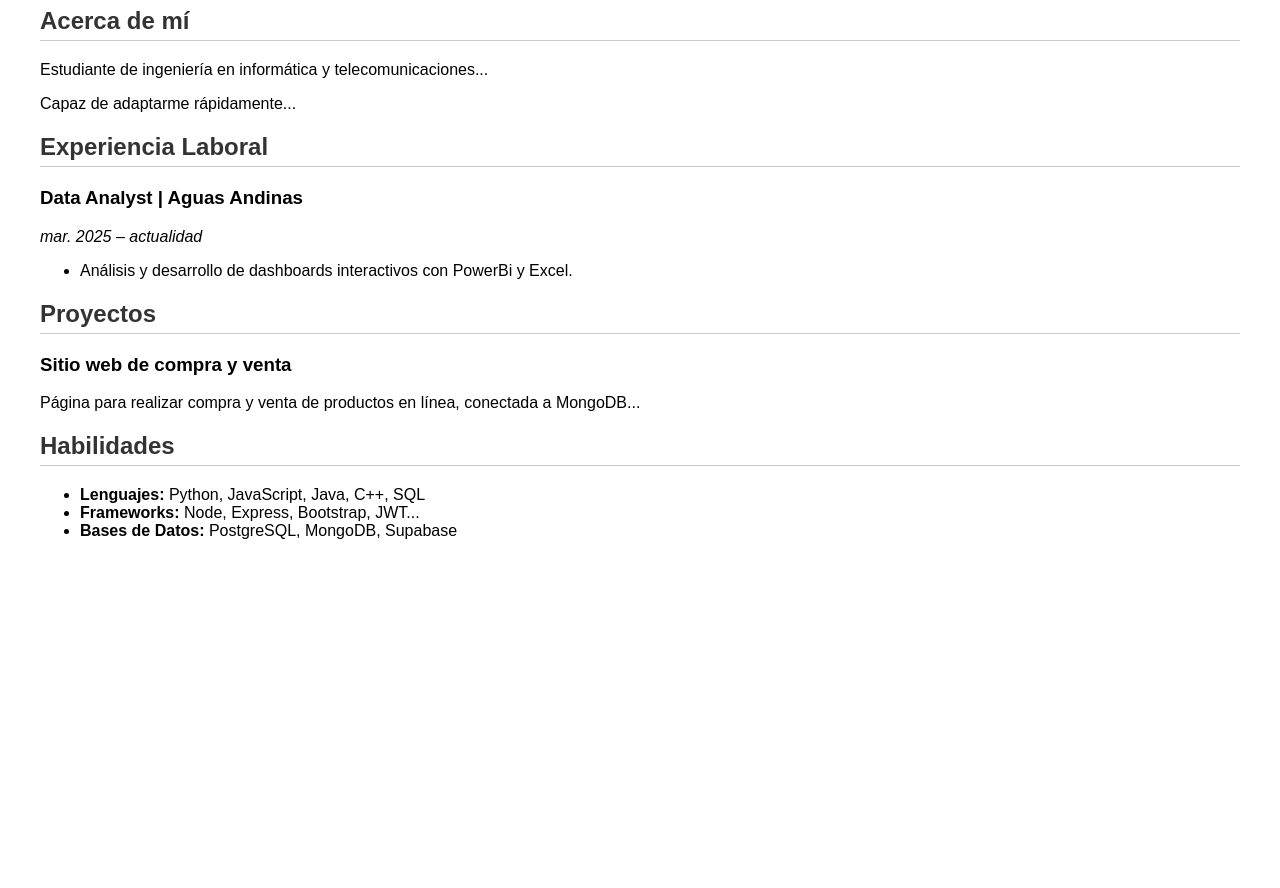
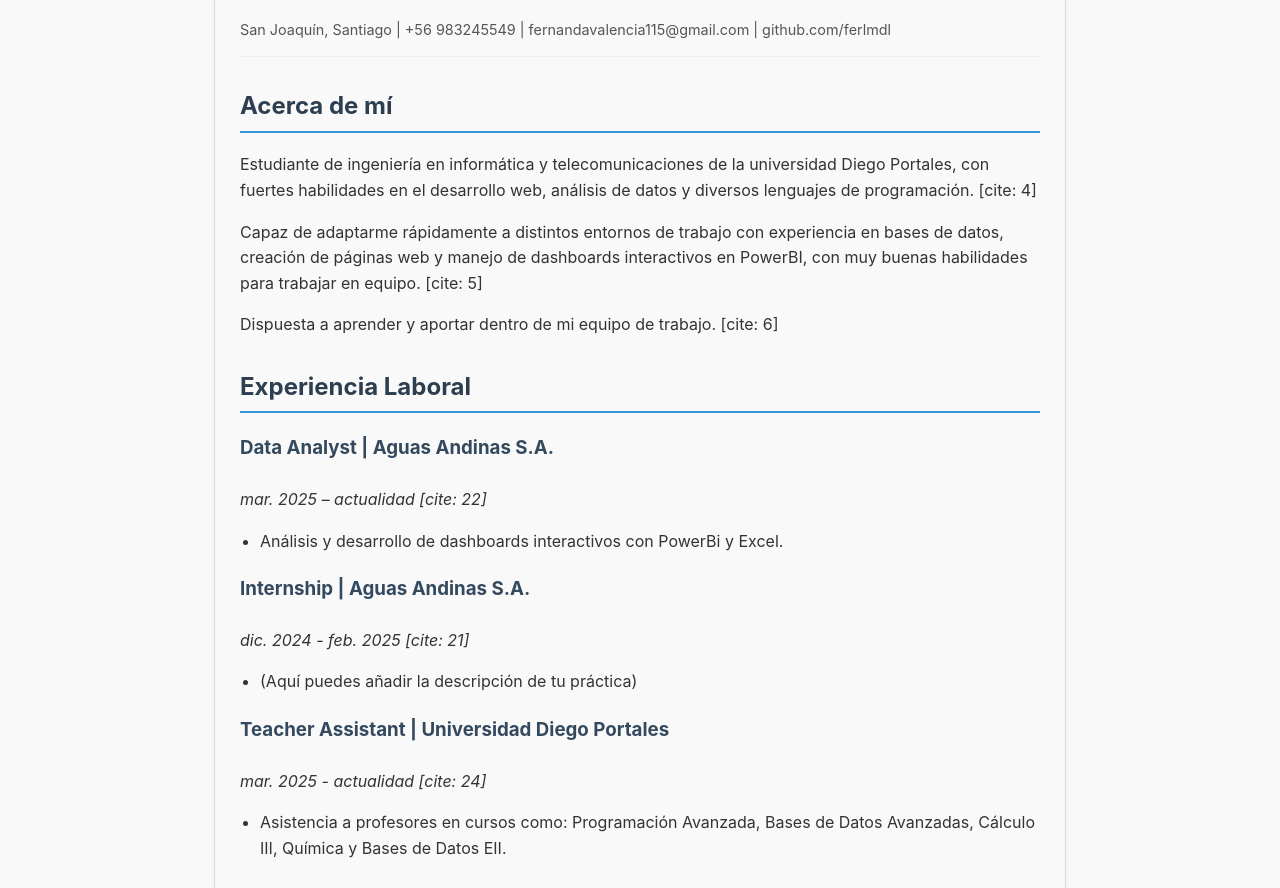
Before and after one commit to ferlmdl/ferlmdl.github.io, a plain HTML site: page index.html in a window 1280 px wide. Shown: the part 129-1017 px from the top of the page. Before the commit the page ends 800 px from the top, so only its background shows below. Drawn offline with Linux system fonts and the light colour scheme.

Commit message:
Revise index.html for portfolio layout and content
Updated the title and improved the styling of the CV/portfolio. Added sections for experience, projects, skills, education, and languages.

```diff
--- a/index.html
+++ b/index.html
@@ -3,42 +3,133 @@
 <head>
     <meta charset="UTF-8">
     <meta name="viewport" content="width=device-width, initial-scale=1.0">
-    <title>Fernanda Valencia - CV</title>
+    <title>Fernanda Valencia - Portafolio</title>
     <style>
-        body { font-family: Arial, sans-serif; margin: 40px; }
-        h1, h2 { color: #333; }
-        h2 { border-bottom: 1px solid #ccc; padding-bottom: 5px; }
-        .contacto { color: #555; }
+        body {
+            font-family: -apple-system, BlinkMacSystemFont, "Segoe UI", Roboto, Helvetica, Arial, sans-serif;
+            line-height: 1.6;
+            background-color: #f9f9f9;
+            color: #333;
+            max-width: 800px;
+            margin: 20px auto;
+            padding: 25px;
+            border: 1px solid #ddd;
+            border-radius: 8px;
+            box-shadow: 0 2px 5px rgba(0,0,0,0.05);
+        }
+        h1, h2, h3 {
+            color: #2c3e50;
+            border-bottom: 2px solid #3498db;
+            padding-bottom: 5px;
+        }
+        h2 {
+            margin-top: 30px;
+        }
+        h3 {
+            border-bottom: none;
+            color: #34495e;
+            margin-top: 20px;
+        }
+        .contacto {
+            font-size: 0.9em;
+            color: #555;
+            border-bottom: 1px solid #eee;
+            padding-bottom: 15px;
+        }
+        .proyecto, .experiencia {
+            margin-bottom: 15px;
+        }
+        ul {
+            padding-left: 20px;
+        }
+        li {
+            margin-bottom: 8px;
+        }
+        strong {
+            color: #3498db;
+        }
     </style>
 </head>
 <body>
+
+    <header>
         <h1>Fernanda Valencia</h1>
         <p class="contacto">
             San Joaquín, Santiago | +56 983245549 | fernandavalencia115@gmail.com | github.com/ferlmdl
         </p>
+    </header>
 
+    <main>
+        <section id="acerca-de-mi">
             <h2>Acerca de mí</h2>
-    <p>Estudiante de ingeniería en informática y telecomunicaciones...</p>
-    <p>Capaz de adaptarme rápidamente...</p>
+            <p>Estudiante de ingeniería en informática y telecomunicaciones de la universidad Diego Portales, con fuertes habilidades en el desarrollo web, análisis de datos y diversos lenguajes de programación. [cite: 4]</p>
+            <p>Capaz de adaptarme rápidamente a distintos entornos de trabajo con experiencia en bases de datos, creación de páginas web y manejo de dashboards interactivos en PowerBI, con muy buenas habilidades para trabajar en equipo. [cite: 5]</p>
+            <p>Dispuesta a aprender y aportar dentro de mi equipo de trabajo. [cite: 6]</p>
+        </section>
 
+        <section id="experiencia">
             <h2>Experiencia Laboral</h2>
 
-    <h3>Data Analyst | Aguas Andinas</h3>
-    <p><i>mar. 2025 – actualidad</i></p>
+            <div class="experiencia">
+                <h3>Data Analyst | Aguas Andinas S.A.</h3>
+                <p><i>mar. 2025 – actualidad [cite: 22]</i></p>
                 <ul>
                     <li>Análisis y desarrollo de dashboards interactivos con PowerBi y Excel.</li>
                 </ul>
+            </div>
 
+            <div class="experiencia">
+                <h3>Internship | Aguas Andinas S.A.</h3>
+                <p><i>dic. 2024 - feb. 2025 [cite: 21]</i></p>
+                <ul>
+                    <li>(Aquí puedes añadir la descripción de tu práctica)</li>
+                </ul>
+            </div>
+
+            <div class="experiencia">
+                <h3>Teacher Assistant | Universidad Diego Portales</h3>
+                <p><i>mar. 2025 - actualidad [cite: 24]</i></p>
+                <ul>
+                    <li>Asistencia a profesores en cursos como: Programación Avanzada, Bases de Datos Avanzadas, Cálculo III, Química y Bases de Datos EII.</li>
+                </ul>
+            </div>
+        </section>
+
+        <section id="proyectos">
             <h2>Proyectos</h2>
+
+            <div class="proyecto">
                 <h3>Sitio web de compra y venta</h3>
-    <p>Página para realizar compra y venta de productos en línea, conectada a MongoDB...</p>
+                <p>Página para realizar compra y venta de productos en línea, conectada a MongoDB y asegurada con JWT. [cite: 8] Alojada en una instancia ec2 de AWS. [cite: 9]</p>
+            </div>
 
+            <div class="proyecto">
+                <h3>Sitio web de cuidado animal</h3>
+                <p>Página para ingresar información sobre tus mascotas, permite llevar registro de las medicinas, médicos a cargo, etc. Está conectada a PostgreSQL. [cite: 10]</p>
+            </div>
+        </section>
+
+        <section id="habilidades">
             <h2>Habilidades</h2>
             <ul>
-        <li><b>Lenguajes:</b> Python, JavaScript, Java, C++, SQL</li>
-        <li><b>Frameworks:</b> Node, Express, Bootstrap, JWT...</li>
-        <li><b>Bases de Datos:</b> PostgreSQL, MongoDB, Supabase</li>
+                <li><strong>Lenguajes:</strong> Python, JavaScript, Java, C++, SQL [cite: 12]</li>
+                <li><strong>Frameworks y tecnologías:</strong> Node, Express, Bootstrap, JWT, HBS, bycript [cite: 13]</li>
+                <li><strong>Bases de Datos:</strong> PostgreSQL, MongoDB, Supabase [cite: 14]</li>
+                <li><strong>Business Intelligence y Software:</strong> PowerBi, Excel (Avanzado), Office [cite: 15]</li>
             </ul>
+        </section>
+
+        <section id="educacion">
+            <h2>Educación</h2>
+            <p><strong>Universidad Diego Portales, Santiago, Chile</strong> [2022-Act.] [cite: 17]</p>
+        </section>
+
+        <section id="idiomas">
+            <h2>Idiomas</h2>
+            <p>Inglés – Intermedio [cite: 19]</p>
+        </section>
+
+    </main>
 
 </body>
 </html>
```
Lines whose indentation alone changed are shown as unchanged.
